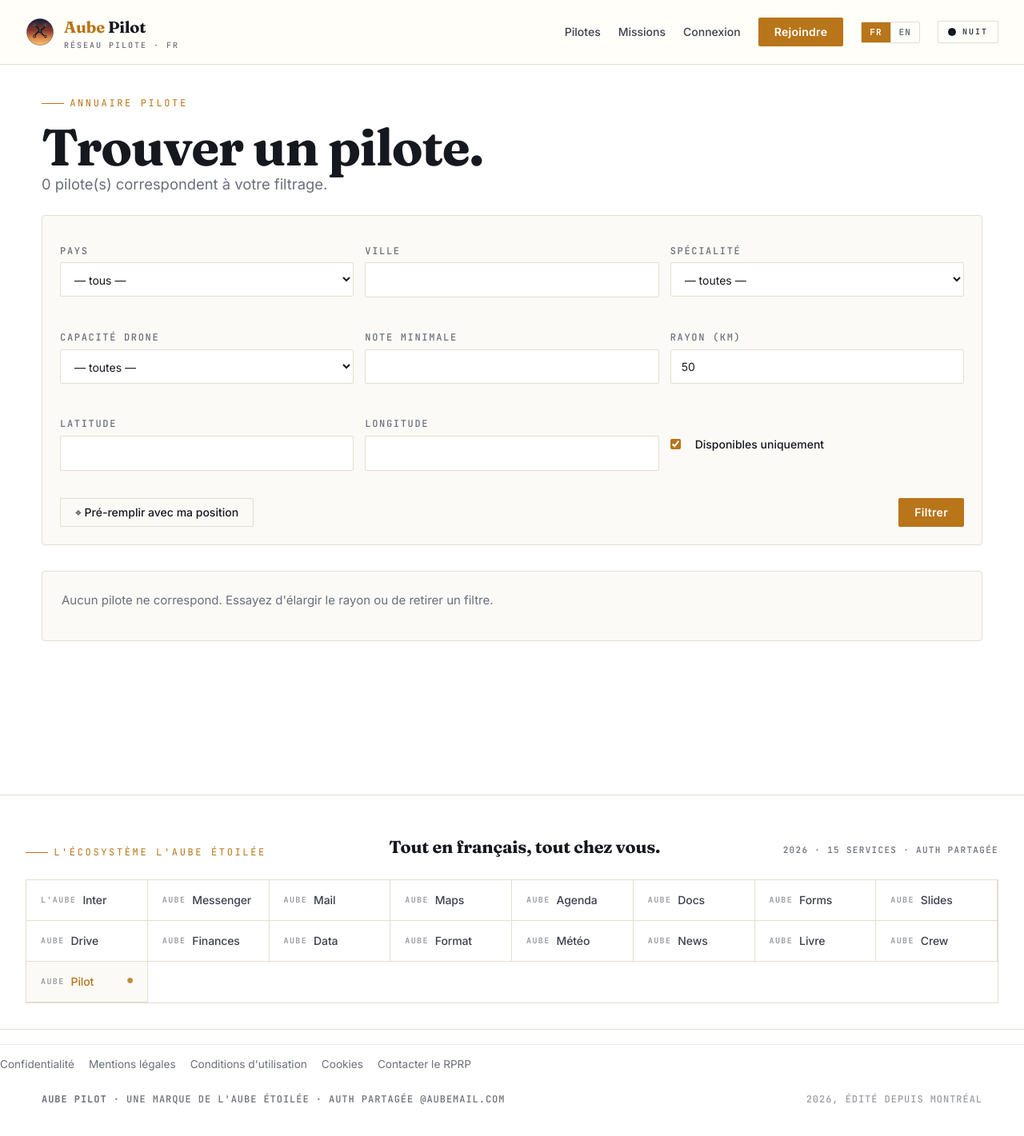
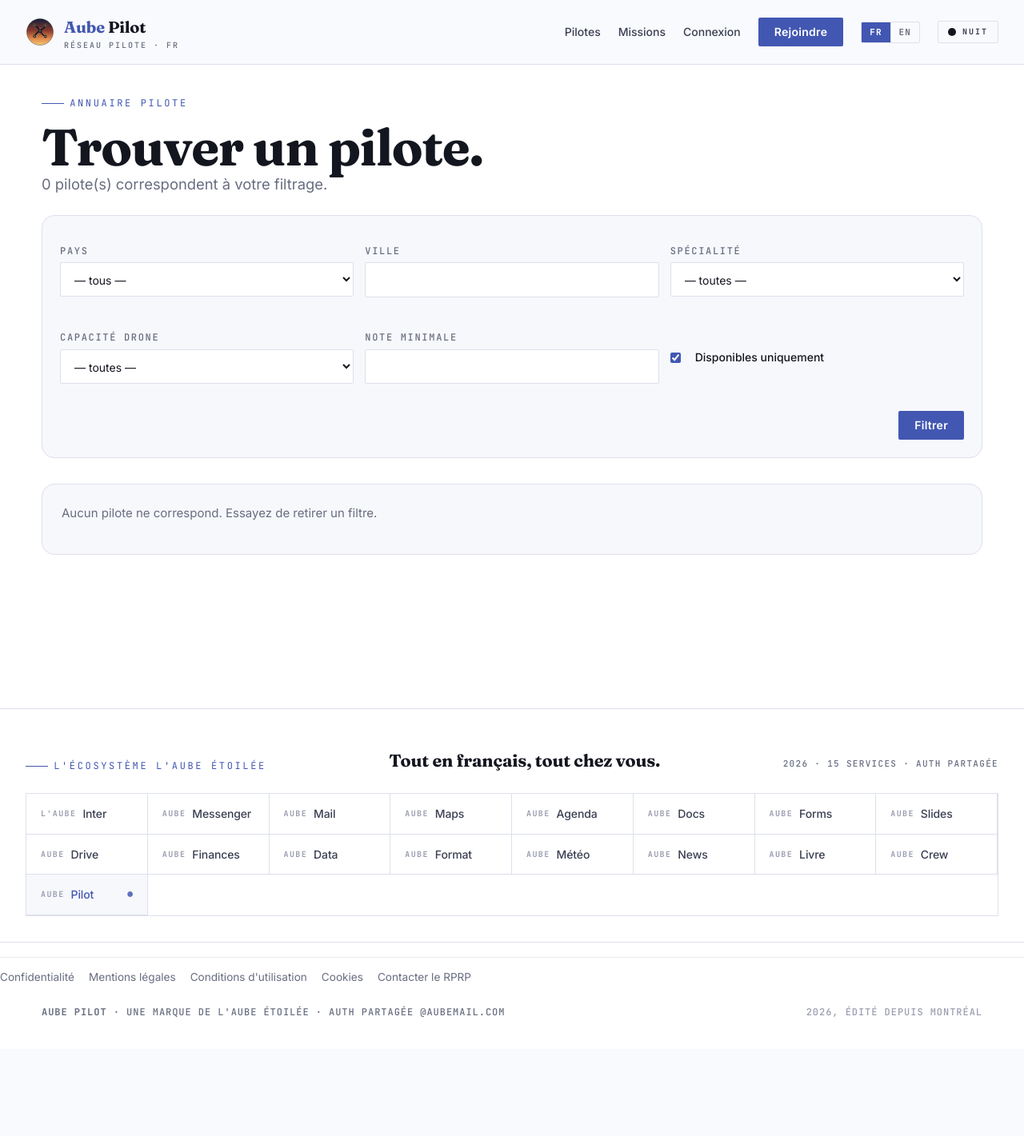
Before and after one commit to Aube2023/AubeDroniste, a Flask app: page /pilotes in a window 1280 px wide. Shown: the whole page at 80% size. After the commit the page ends 1273 px from the top, so only its background shows below. Run offline with Flask 3, Linux system fonts and the light colour scheme; the visitor is signed in with stand-in values (Sample User, id 1); tables that the repository leaves empty hold one stand-in row (values such as "Sample post"); parts of the project's set-up code (start-up, migrations or seed data) failed here and were passed over; some libraries are stand-ins or nearby versions.

Commit message:
feat(ui): theme crepuscule indigo + sections/profils arrondis + cache-busting CSS
- nouveau theme couleur (indigo/violet, surfaces froides clair + nuit bleu-nuit sombre)
- arrondi des sections (.card, .pilot-card, .mission-card) et du carnet de vol
- photos de profil en cercle (object-fit cover)
- annuaire pilote: retrait des champs latitude/longitude/rayon + geoloc (confidentialite)
- static_v(): ?v=<mtime> sur le CSS pour casser le cache navigateur

Co-Authored-By: Claude Opus 4.8 (1M context) <noreply@anthropic.com>

```diff
--- a/app.py
+++ b/app.py
@@ -145,7 +145,19 @@ def _inject_globals():
         # CSRF
         "csrf_token": security.csrf_token,
         "csrf_input": security.csrf_input,
+        # Cache-busting des assets statiques (?v=<mtime>)
+        "static_v": _static_v,
     }
+
+
+def _static_v(filename: str) -> str:
+    """URL d'un asset statique avec un suffixe ?v=<mtime> pour casser le cache navigateur."""
+    url = url_for("static", filename=filename)
+    try:
+        path = os.path.join(app.static_folder or "static", filename)
+        return f"{url}?v={int(os.path.getmtime(path))}"
+    except OSError:
+        return url
 
 
 def _label(pairs, code, fallback=""):
@@ -283,9 +295,6 @@ def pilots_search():
         "mission_type": request.args.get("mission_type", "").strip(),
         "capability": request.args.get("capability", "").strip(),
         "min_rating": _to_float(request.args.get("min_rating"), 0) or 0,
-        "lat": _to_float(request.args.get("lat")),
-        "lng": _to_float(request.args.get("lng")),
-        "radius_km": _to_int(request.args.get("radius_km"), DEFAULT_SEARCH_RADIUS_KM),
         "only_available": _to_bool(request.args.get("only_available", "1")),
     }
     pilots = services.search_pilots(**params)
--- a/static/css/style.css
+++ b/static/css/style.css
@@ -9,29 +9,29 @@
    ========================================================================= */
 
 :root {
-  /* Surfaces */
+  /* Surfaces — blanc froid « ciel d'aube » */
   --paper:        #ffffff;
-  --paper-2:      #fbfaf6;
-  --paper-3:      #f4f1e9;
-  --rule:         #e3ded1;
-  --rule-soft:    #efece2;
+  --paper-2:      #f7f8fc;
+  --paper-3:      #eef0f8;
+  --rule:         #dde0ec;
+  --rule-soft:    #e9ebf4;
 
   /* Texte */
-  --ink:          #15181f;
-  --ink-soft:     #3b414e;
-  --ink-dim:      #6b6f7a;
-  --ink-faint:    #9a9da4;
+  --ink:          #14161f;
+  --ink-soft:     #3a3f52;
+  --ink-dim:      #686d80;
+  --ink-faint:    #9a9db0;
 
-  /* Accents */
-  --amber:        #b87519;          /* foncé pour contraste sur blanc */
-  --amber-soft:   #d49039;
-  --teal:         #1e6f5e;
-  --signal:       #b1382c;
-  --gold:         #a07a2c;
+  /* Accents — crépuscule indigo + lueur violette */
+  --amber:        #4257b2;          /* indigo, contraste sur blanc */
+  --amber-soft:   #6b7fd0;
+  --teal:         #1e7a6a;
+  --signal:       #c0413a;
+  --gold:         #7a5fc4;           /* violet « étoilé » */
 
   /* Spéciaux */
-  --cta-fg:       #ffffff;          /* texte des boutons amber */
-  --topbar-bg:    rgba(255,254,248,0.82);
+  --cta-fg:       #ffffff;          /* texte des boutons accent */
+  --topbar-bg:    rgba(248,249,253,0.82);
   --tag-bg:       transparent;
   --grid-line:    rgba(20,24,31,0.0); /* invisible en clair */
 
@@ -219,7 +219,7 @@ form.inline { display: inline; margin: 0; }
 .card {
   background: var(--paper-2);
   border: 1px solid var(--rule);
-  border-radius: 4px;
+  border-radius: 16px;
   padding: 24px;
   margin: 16px 0;
 }
--- a/templates/base.html
+++ b/templates/base.html
@@ -33,7 +33,7 @@
       } catch (e) {}
     })();
   </script>
-  <link rel="stylesheet" href="{{ url_for('static', filename='css/style.css') }}">
+  <link rel="stylesheet" href="{{ static_v('css/style.css') }}">
 </head>
 <body>
 <header class="topbar">
--- a/templates/pilots_search.html
+++ b/templates/pilots_search.html
@@ -32,15 +32,10 @@
     <label>Note minimale
       <input name="min_rating" type="number" min="0" max="5" step="0.1" value="{{ params.min_rating or '' }}">
     </label>
-    <label>Rayon (km)
-      <input name="radius_km" type="number" min="1" max="500" value="{{ params.radius_km }}">
-    </label>
-    <label>Latitude<input name="lat" type="number" step="any" value="{{ params.lat or '' }}"></label>
-    <label>Longitude<input name="lng" type="number" step="any" value="{{ params.lng or '' }}"></label>
     <label class="check"><input type="checkbox" name="only_available" value="1" {% if params.only_available %}checked{% endif %}> Disponibles uniquement</label>
   </div>
   <div class="row-between" style="margin-top: 20px;">
-    <button type="button" class="ghost" onclick="useMyLocation()">⌖ Pré-remplir avec ma position</button>
+    <span></span>
     <button class="cta" type="submit">Filtrer</button>
   </div>
 </form>
@@ -52,7 +47,6 @@
     <div class="strip">
       <span class="callsign">F-{{ '%04d' % p.id }}{{ (masked|first)|upper }}</span>
       <span class="fh">
-        {% if p.distance_km is not none %}≈ {{ p.distance_km }} km · {% endif %}
         {% if p.rating.count %}{{ p.rating.count }} avis{% else %}nouveau{% endif %}
       </span>
     </div>
@@ -77,7 +71,7 @@
   </a>
   {% else %}
     <div class="card" style="grid-column: 1/-1;">
-      <p class="muted">Aucun pilote ne correspond. Essayez d'élargir le rayon ou de retirer un filtre.</p>
+      <p class="muted">Aucun pilote ne correspond. Essayez de retirer un filtre.</p>
     </div>
   {% endfor %}
 </div>
```
Also changed, not shown: other parts of static/css/style.css (+23 -20 lines).
